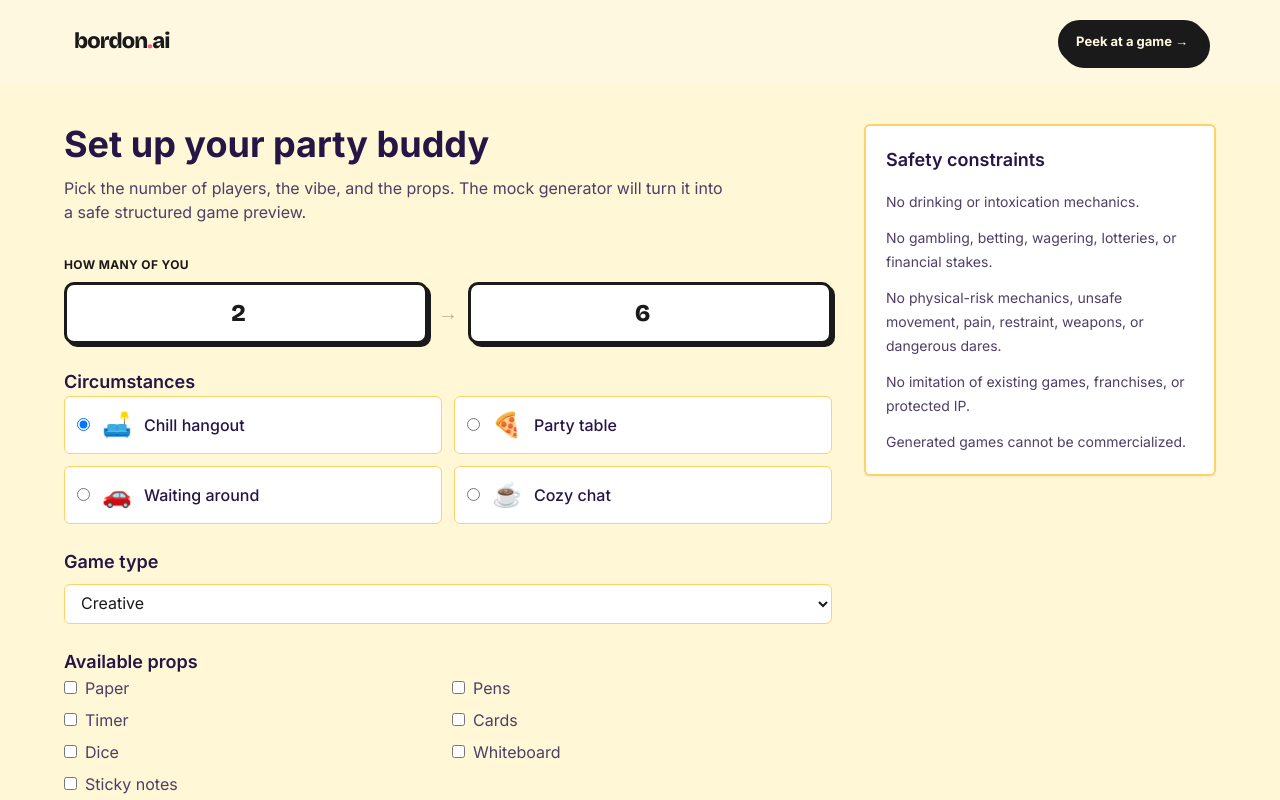
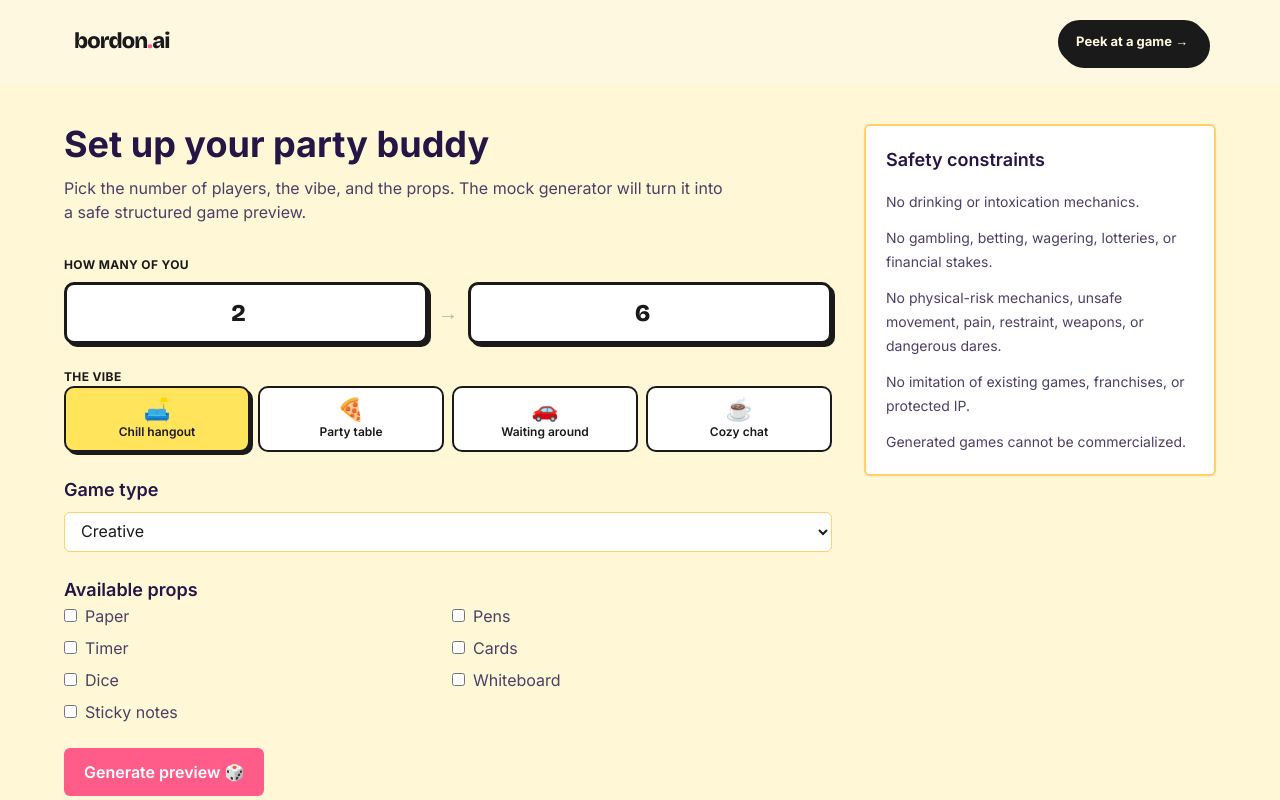
Before and after one commit to ravescovi/boredom, a Next.js app in the folder apps/web/: page /generate in a window 1280 px wide. Shown: the top 800 px of the page. Built offline with nearby package versions, Linux system fonts and the light colour scheme.

Commit message:
feat(web): restyle CircumstancesInput as brutalist chip selector

```diff
--- a/apps/web/components/CircumstancesInput.tsx
+++ b/apps/web/components/CircumstancesInput.tsx
@@ -1,5 +1,5 @@
-export function CircumstancesInput() {
-  const options = [
+// apps/web/components/CircumstancesInput.tsx
+const circumstances = [
   {
     emoji: "🛋️",
     label: "Chill hangout",
@@ -22,25 +22,27 @@ export function CircumstancesInput() {
   }
 ];
 
+export function CircumstancesInput() {
   return (
-    <fieldset className="grid gap-3">
-      <legend className="text-lg font-semibold text-[#251646]">Circumstances</legend>
-      <div className="grid gap-3 sm:grid-cols-2">
-        {options.map((option, index) => (
+    <fieldset className="grid gap-2">
+      <legend className="text-[12px] font-bold uppercase tracking-[.03em]">The vibe</legend>
+      <div className="grid grid-cols-2 gap-2 sm:grid-cols-4">
+        {circumstances.map((item, index) => (
           <label
-            key={option.label}
-            className="flex cursor-pointer items-center gap-3 rounded-md border border-[#ffd166] bg-white px-3 py-3 text-[#251646]"
+            key={item.label}
+            className="flex cursor-pointer flex-col items-center gap-1 rounded-[10px] border-2 border-ink bg-white px-1.5 py-2.5 text-xs font-semibold transition-transform hover:-translate-x-0.5 hover:-translate-y-0.5 hover:shadow-brut-sm has-[:checked]:bg-butter has-[:checked]:shadow-brut-sm"
           >
             <input
               name="circumstances"
               type="radio"
-              value={option.value}
+              value={item.value}
               defaultChecked={index === 0}
+              className="sr-only"
             />
-            <span className="text-2xl" aria-hidden="true">
-              {option.emoji}
+            <span className="text-[22px] leading-none" aria-hidden="true">
+              {item.emoji}
             </span>
-            <span className="font-medium">{option.label}</span>
+            <span>{item.label}</span>
           </label>
         ))}
       </div>
```
Lines whose indentation alone changed are shown as unchanged.
